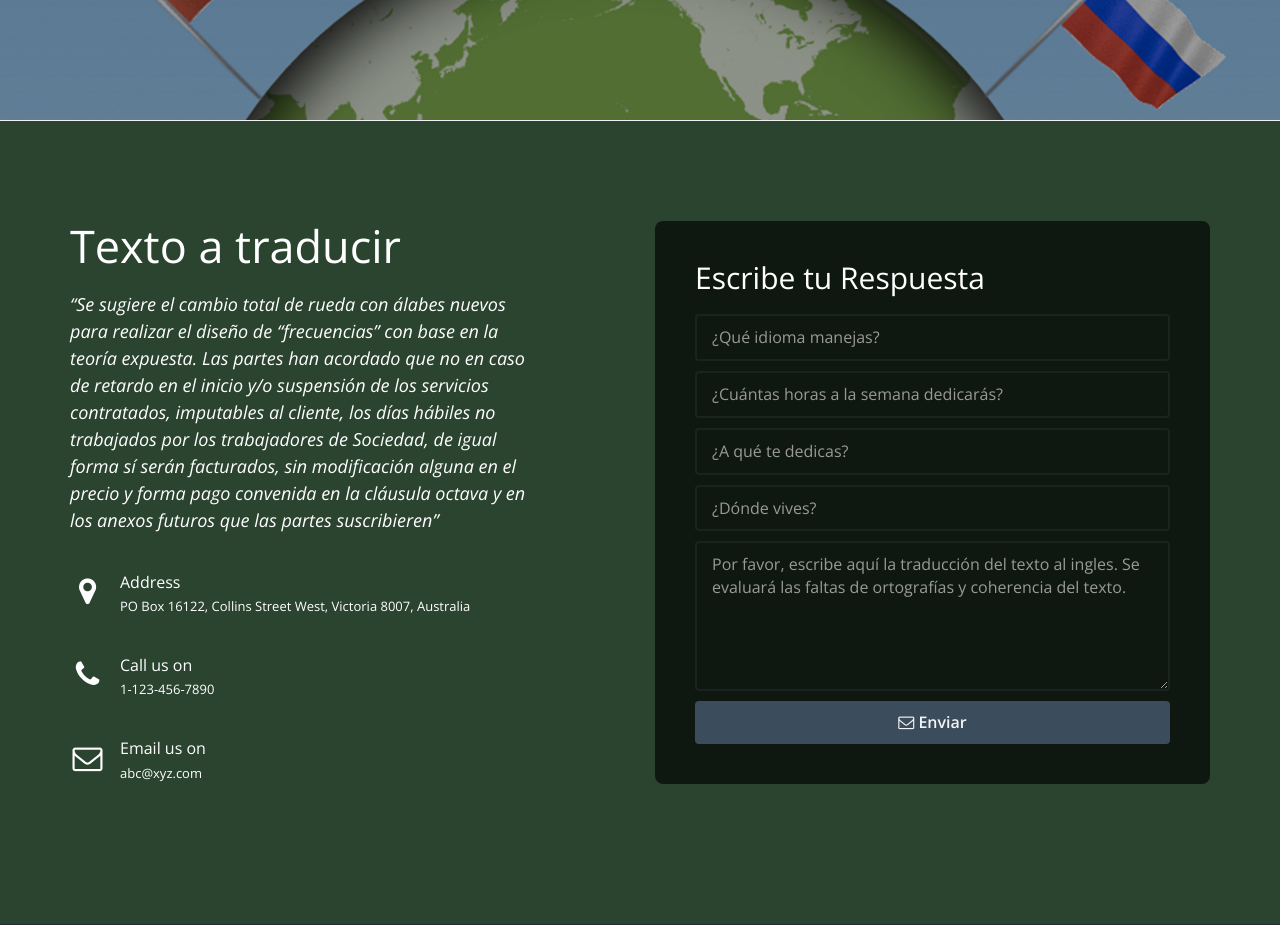
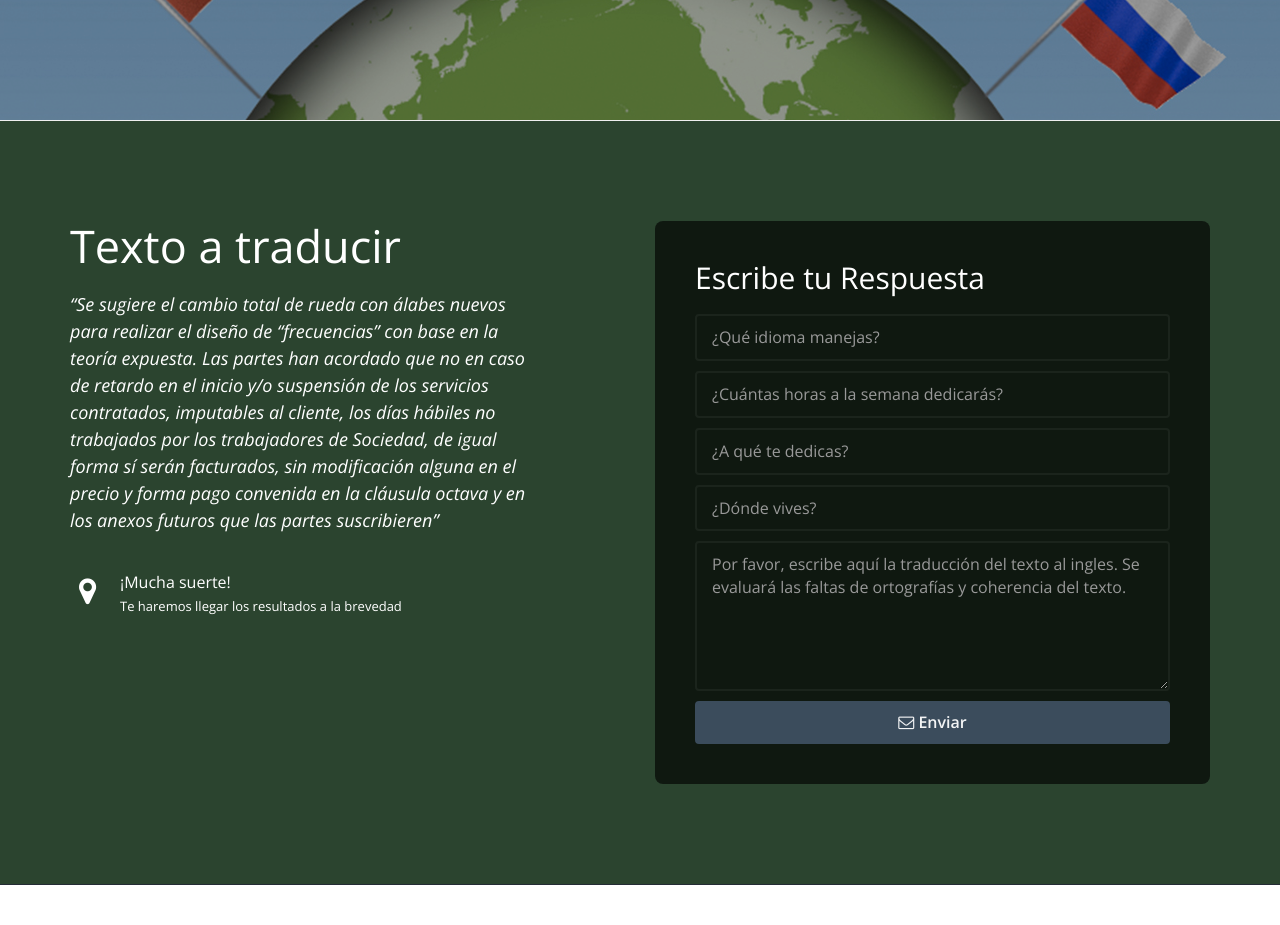
Before and after one commit to kyochung/Translafast-1.0, a plain HTML site: page test.html in a window 1280 px wide. Shown: the part 780-1705 px from the top of the page. After the commit the page ends 1665 px from the top, so only its background shows below. Drawn offline with nearby package versions, Linux system fonts and the light colour scheme; a web font is replaced by a local one.

Commit message:
CTA y texto
Dejé el CTA centrado y dirige a la sección del test, y saqué los
mensajes de contacto y puse uno de buena suerte.

```diff
--- a/test.html
+++ b/test.html
@@ -75,8 +75,7 @@
 		<div class="info-wrp cm-item">
 			<h2 class="main-text">Ya estás a un paso de trabajar y disfrutar de una vida flexible!</h2>
 			<p class="sub-text">Realiza el siguiente test de no más de 10 minutos para comprobar el manejo del idioma. Se pide traducir un parrafo al inglés que incluye errores gramaticales y de puntuaciones. Mucha suerte!</p>
-			<a href="#" class="btn btn-default btn1">Try for FREE</a>
-			<a href="#" class="btn btn-default btn2">Learn more</a>
+			<a href="#test" class="btn btn-default btn1">Comenzar</a>
 		</div>
 
 	</div><!-- /.container -->
@@ -85,7 +84,7 @@
 		<a class="videobg" data-property="{videoURL:'dorZ3vag5PI',containment:'.intro-section-6 .bg-section',showControls:true, autoPlay:true, loop:true, vol:50, mute:true, startAt:10, opacity:1, addRaster:true, quality:'default', optimizeDisplay:true}"></a>
 	</div>
 </section><!-- /.intro-section --><!-- / Contact section -->
-<section class="contact-section contact-section-2 dark pos-rel">
+<section class="contact-section contact-section-2 dark pos-rel" id="test">
 	<div class="container pos-rel z2">
 		<div class="row">
 			<div class="col-md-5 r">
@@ -96,26 +95,10 @@
 					<div class="info-box info-box5">
 						<div class="img" style="color: #fff;"><i class="fa fa-map-marker cm-item"></i></div>
 						<div class="info">
-							<h3 class="hd">Address</h3>
-							<p class="sub-txt" style="color: #fff;">PO Box 16122, Collins Street West, Victoria 8007, Australia</p>
+							<h3 class="hd">¡Mucha suerte!</h3>
+							<p class="sub-txt" style="color: #fff;">Te haremos llegar los resultados a la brevedad</p>
 						</div>
 					</div><!-- Address -->
-
-					<div class="info-box info-box5">
-						<div class="img" style="color: #fff;"><i class="fa fa-phone cm-item"></i></div>
-						<div class="info">
-							<h3 class="hd">Call us on</h3>
-							<p class="sub-txt" style="color: #fff;">1-123-456-7890</p>
-						</div>
-					</div><!-- Call us -->
-
-					<div class="info-box info-box5">
-						<div class="img" style="color: #fff;"><i class="fa fa-envelope-o cm-item"></i></div>
-						<div class="info">
-							<h3 class="hd">Email us on</h3>
-							<p class="sub-txt" style="color: #fff;"><a href="mailto:abc@xyz.com">abc@xyz.com</a></p>
-						</div>
-					</div><!-- Email us -->
 				</div><!-- /.content -->
 			</div><!-- /.col-md-6 -->
 
```
